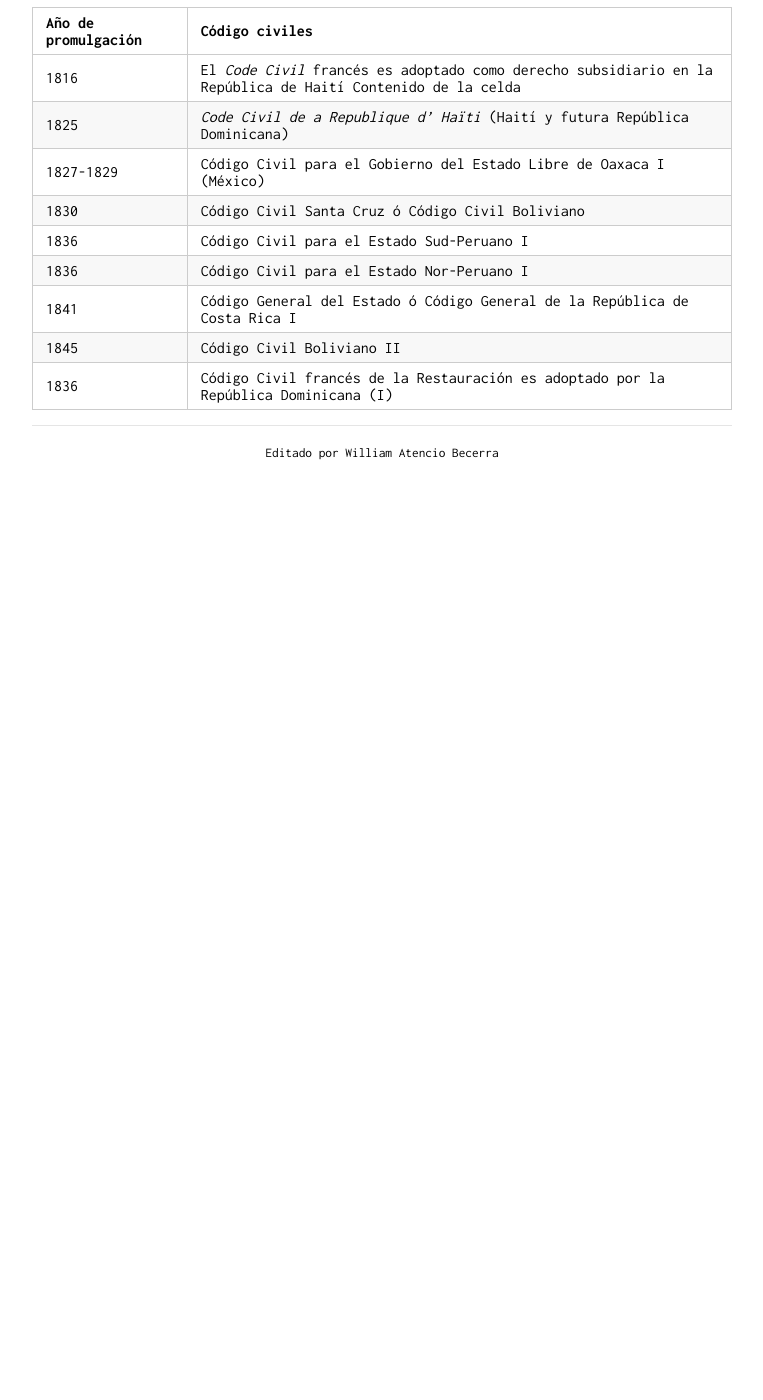
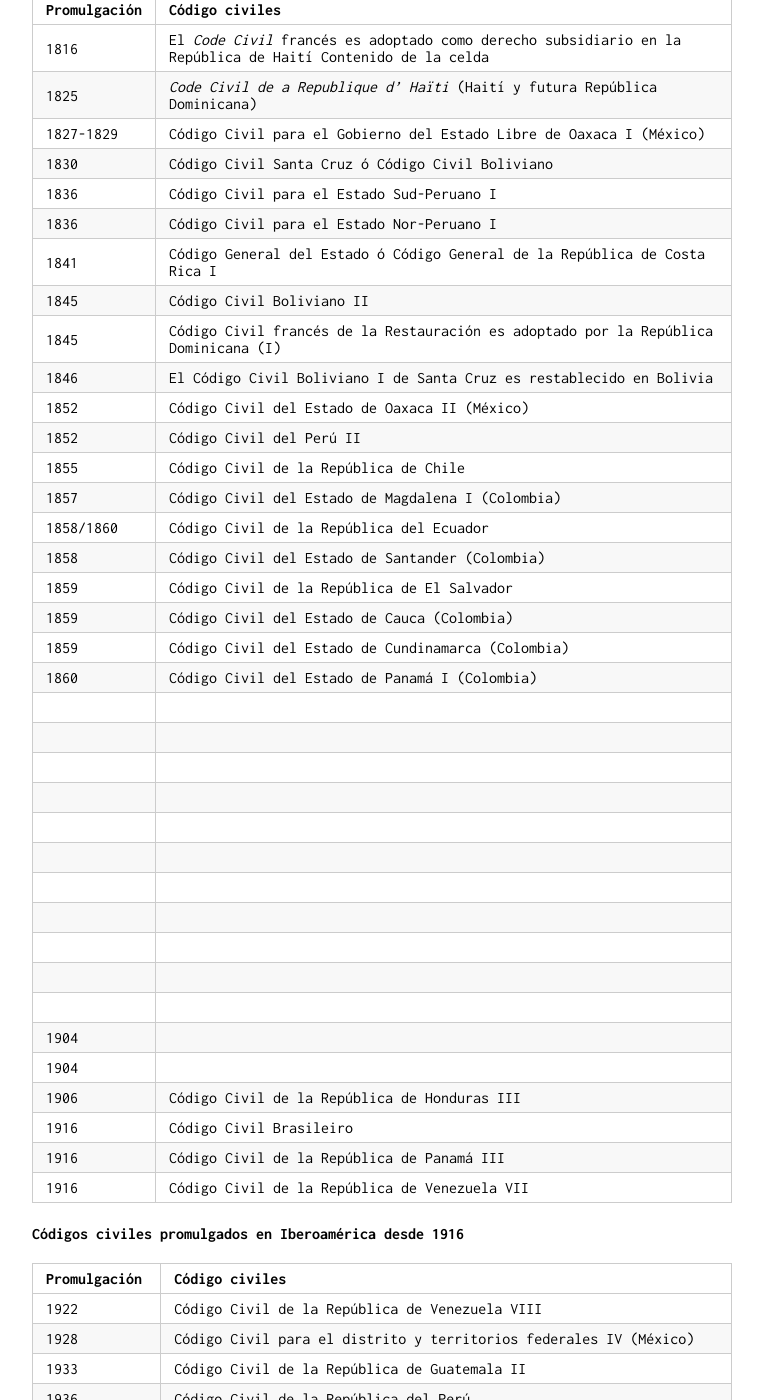
Before and after one commit to actio1680/actio1680.github.io, a Jekyll site: the page built from cronologiacc.md, in a window 1280 px wide and 1400 px high, scrolled down 270 px. Shown: the whole window, without its empty margins (258-1021 px from the left). Built offline with Jekyll 4.4.1, drawn with Linux system fonts in a browser that asks for light colours; our own code applies the rules of GitHub Pages for plain Markdown files; before the commit the page ends 900 px from its top, so only the background shows below that; some of the changed text lies outside the part shown.

Commit message:
Update cronologiacc.md

```diff
--- a/cronologiacc.md
+++ b/cronologiacc.md
@@ -1,11 +1,10 @@
-### Cronología de los Códigos Civiles
-###
+### CRONOLOGÍA DE LOS CÓDIGOS CIVILES IBEROAMÉRICANOS
 
-La Cronología fue realizada por Gúzman Brito en su obra La Codificación en Iberoamérica
+La Cronología fue realizada por Gúzman Brito en su obra *La codificación civil en Iberoamérica. Siglos XIX-XXI*[^1]
 
 #### Códigos civiles promulgados en Iberoamérica hasta 1916
 
-| Año de promulgación | Código civiles |
+| Promulgación | Código civiles |
 | ------------- | ------------- |
 | 1816 | El *Code Civil* francés es adoptado como derecho subsidiario en la República de Haití  Contenido de la celda |
 | 1825  | *Code Civil de a Republique d' Haïti* (Haití y futura República Dominicana) |
@@ -15,4 +14,58 @@ La Cronología fue realizada por Gúzman Brito en su obra La Codificación en Ib
 | 1836 | Código Civil para el Estado Nor-Peruano I |
 | 1841 | Código General del Estado ó Código General de la República de Costa Rica I |
 | 1845 | Código Civil Boliviano II |
-| 1836 | Código Civil francés de la Restauración es adoptado por la República Dominicana (I) |
+| 1845 | Código Civil francés de la Restauración es adoptado por la República Dominicana (I) |
+| 1846 | El Código Civil Boliviano I de Santa Cruz es restablecido en Bolivia |
+| 1852 | Código Civil del Estado de Oaxaca II (México) |
+| 1852 | Código Civil del Perú II |
+| 1855 | Código Civil de la República de Chile |
+| 1857 | Código Civil del Estado de Magdalena I (Colombia) |
+| 1858/1860 | Código Civil de la República del Ecuador |
+| 1858 | Código Civil del Estado de Santander (Colombia) |
+| 1859 | Código Civil de la República de El Salvador |
+| 1859 | Código Civil del Estado de Cauca (Colombia) |
+| 1859 | Código Civil del Estado de Cundinamarca (Colombia) |
+| 1860 | Código Civil del Estado de Panamá I (Colombia) |
+|  |  |
+|  |  |
+|  |  |
+|  |  |
+|  |  |
+|  |  |
+|  |  |
+|  |  |
+|  |  |
+|  |  |
+|  |  |
+| 1904 |  |
+| 1904 |  |
+| 1906 | Código Civil de la República de Honduras III |
+| 1916 | Código Civil Brasileiro |
+| 1916 | Código Civil de la República de Panamá III |
+| 1916 | Código Civil de la República de Venezuela VII |
+
+
+#### Códigos civiles promulgados en Iberoamérica desde 1916
+
+| Promulgación | Código civiles |
+| ------------- | ------------- |
+| 1922 | Código Civil de la República de Venezuela VIII |
+| 1928 | Código Civil para el distrito y territorios federales IV (México) |
+| 1933 | Código Civil de la República de Guatemala II |
+| 1936 | Código Civil de la República del Perú |
+| 1942 | Código Civil de la República de Venezuela IX |
+| 1963 | Código Civil de la República de Guatemala III |
+| 1975 | Código Civil de la República de Bolivia III |
+|  |  |
+|  |  |
+|  |  |
+|  |  |
+|  |  |
+|  |  |
+|  |  |
+
+[Inicio](index.md) / [Subir](#top)
+
+---
+
+[^1]: Guzmán, A. (2017). *La codificación civil en Iberoamérica. Siglos XIX-XXI* (2 ed.). Jurista Editores.
```
